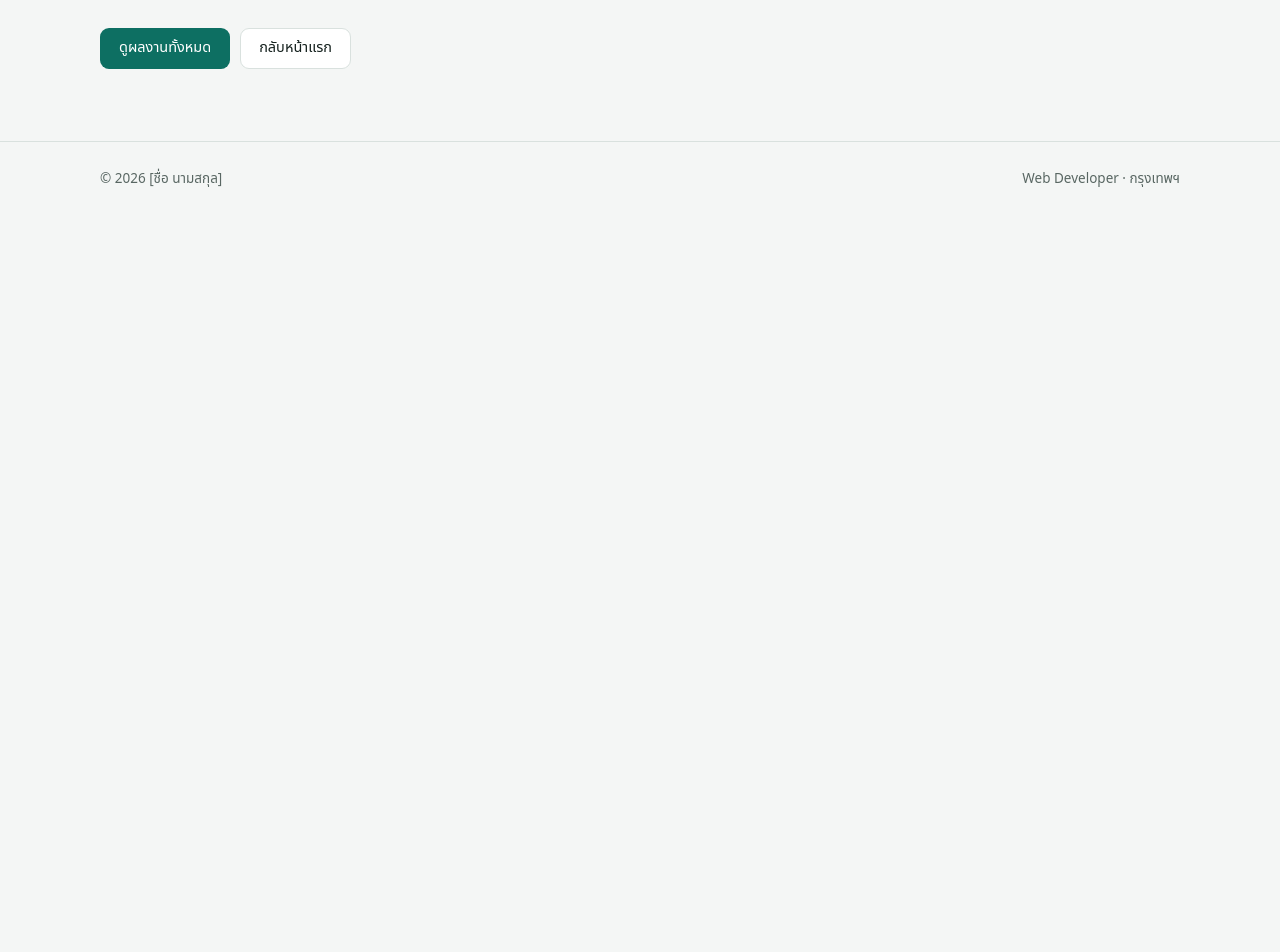
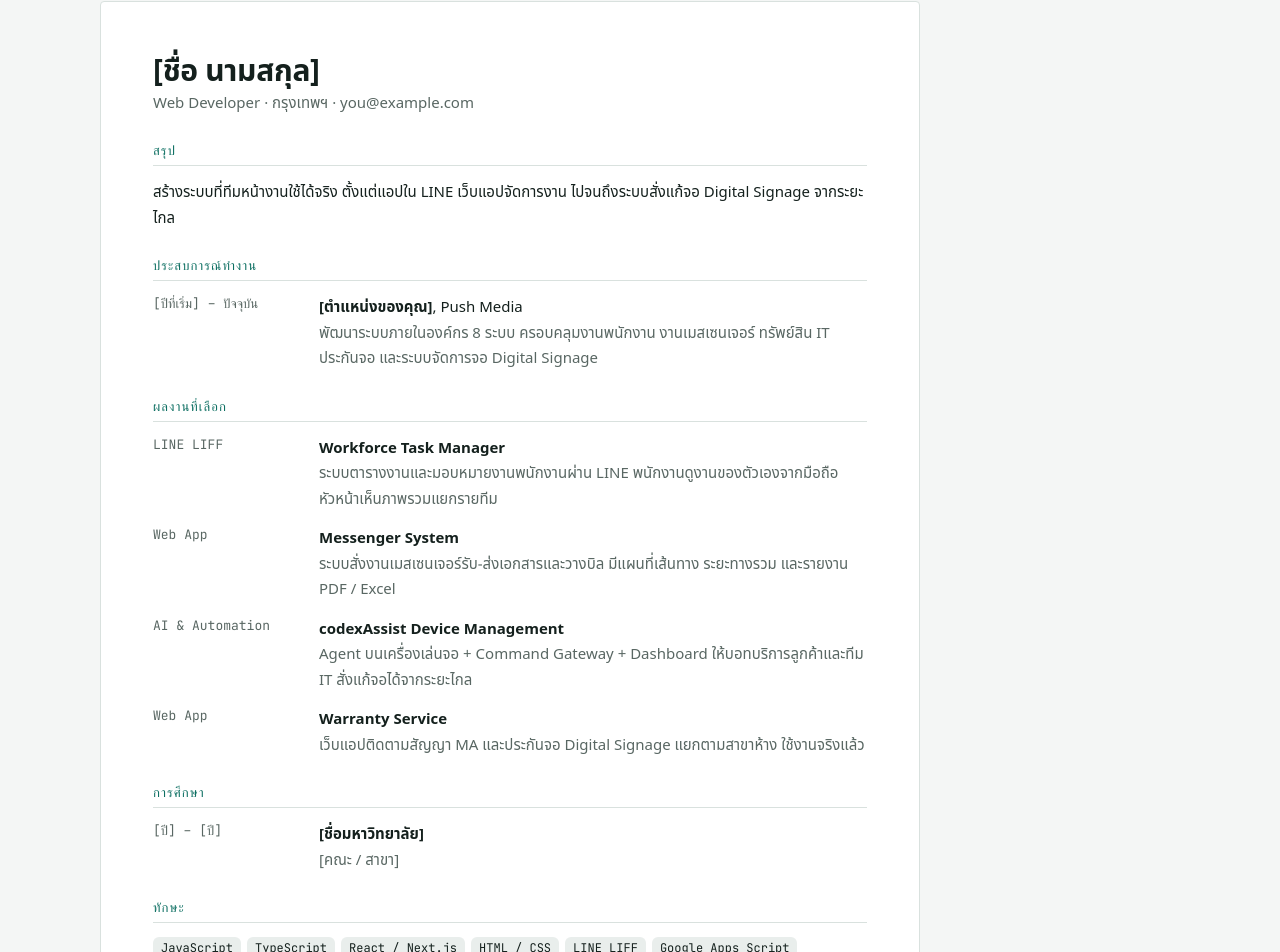
Before and after one commit to nutnetworkit-cloud/nutnetworkit-cloud.github.io, a Next.js app: page /resume in a window 1280 px wide. Before the commit this address had no page. Shown: the part 187-1139 px from the top of the page. Before the commit the page ends 800 px from the top, so only its background shows below. Built offline with nearby package versions, Linux system fonts and the light colour scheme; a web font is replaced by a local one.

Commit message:
Add files via upload

```diff
--- /dev/null
+++ b/app/resume/page.tsx
@@ -0,0 +1,87 @@
+import type { Metadata } from 'next';
+import { projects, site } from '@/lib/data';
+
+export const metadata: Metadata = { title: 'Resume' };
+
+export default function ResumePage() {
+  const { profile, settings } = site;
+  const work = site.experiences.filter((e) => e.type === 'work');
+  const edu = site.experiences.filter((e) => e.type === 'edu');
+  return (
+    <>
+      <section className="page-h">
+        <span className="label">Resume</span>
+        <h1>Resume / CV</h1>
+        {settings.resumeUrl && (
+          <div className="ctas" style={{ marginTop: 6 }}>
+            <a className="btn pri" href={settings.resumeUrl} download>
+              ดาวน์โหลด PDF
+            </a>
+          </div>
+        )}
+      </section>
+      <article className="sheet">
+        <header>
+          <h1 style={{ fontSize: 30 }}>{profile.name}</h1>
+          <p className="muted">
+            {profile.title} · {profile.location} · {profile.email}
+          </p>
+        </header>
+        <section>
+          <h2>สรุป</h2>
+          <p>{profile.tagline}</p>
+        </section>
+        <section>
+          <h2>ประสบการณ์ทำงาน</h2>
+          {work.map((e) => (
+            <div className="sheet-row" key={e.organization + e.position}>
+              <span>
+                {e.start} – {e.end}
+              </span>
+              <div>
+                <b>{e.position}</b>, {e.organization}
+                {e.description && <p className="muted">{e.description}</p>}
+              </div>
+            </div>
+          ))}
+        </section>
+        <section>
+          <h2>ผลงานที่เลือก</h2>
+          {projects.slice(0, 4).map((p) => (
+            <div className="sheet-row" key={p.id}>
+              <span>{p.category}</span>
+              <div>
+                <b>{p.title}</b>
+                <p className="muted">{p.summary}</p>
+              </div>
+            </div>
+          ))}
+        </section>
+        <section>
+          <h2>การศึกษา</h2>
+          {edu.map((e) => (
+            <div className="sheet-row" key={e.organization + e.position}>
+              <span>
+                {e.start} – {e.end}
+              </span>
+              <div>
+                <b>{e.organization}</b>
+                <p className="muted">{e.position}</p>
+              </div>
+            </div>
+          ))}
+        </section>
+        <section>
+          <h2>ทักษะ</h2>
+          <div className="tags" style={{ paddingTop: 0 }}>
+            {site.skills.map((s) => (
+              <span className="tag" key={s.name}>
+                {s.name}
+              </span>
+            ))}
+          </div>
+        </section>
+      </article>
+    </>
+  );
+}
```
